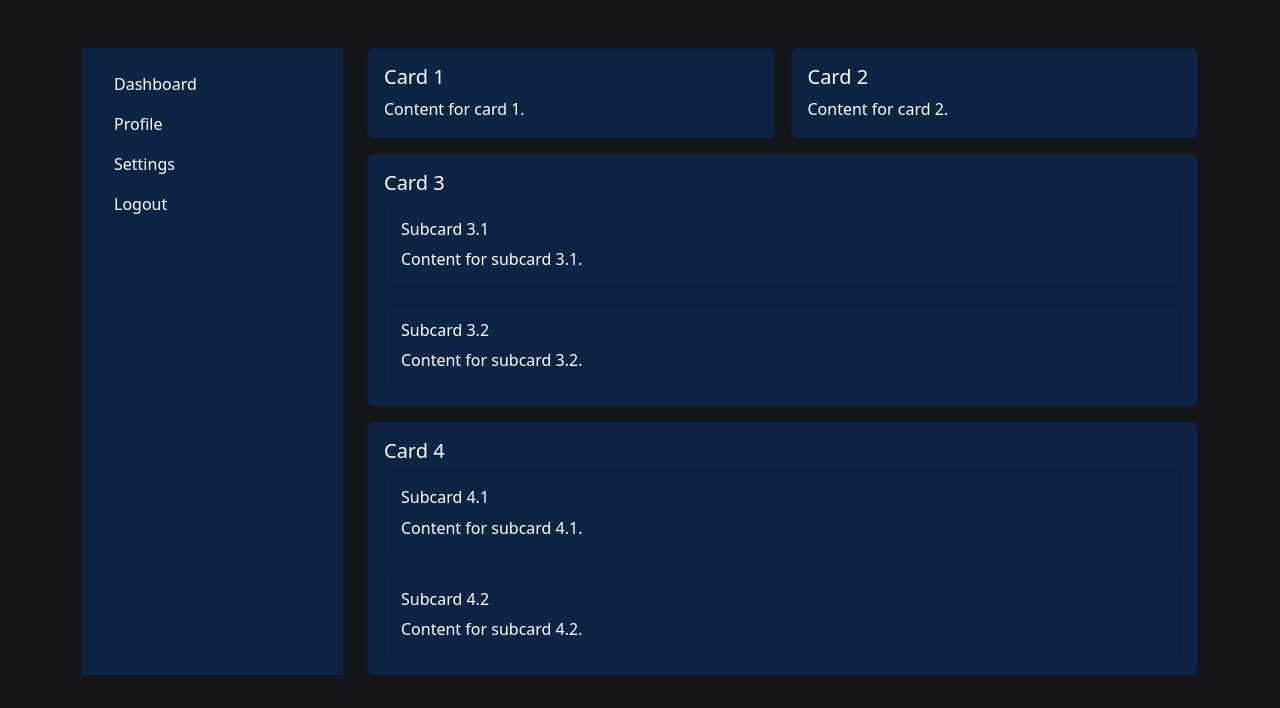
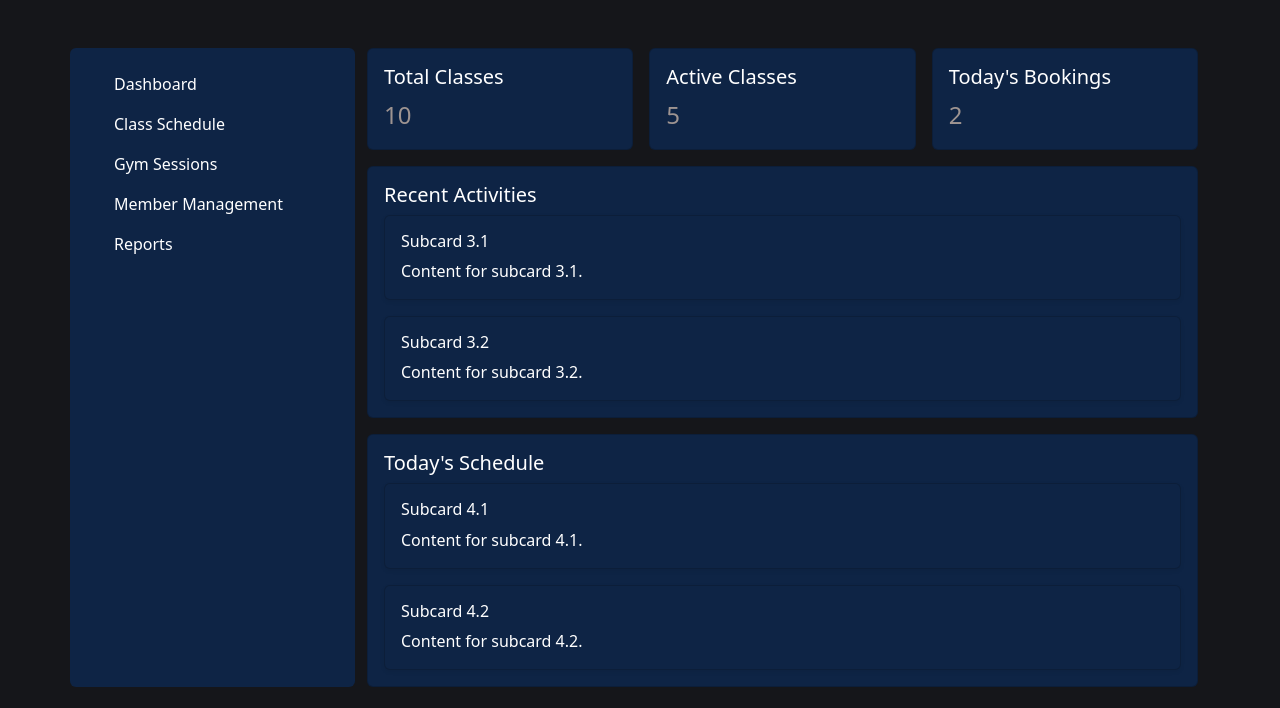
Before and after one commit to twapegg/beastmodeHQ, a PHP site: page /admin/dashboard.php in a window 1280 px wide. Shown: the part 92-800 px from the top of the page. Run offline with PHP 8.4, Linux system fonts and the light colour scheme.

Commit message:
updated dashboards

```diff
--- a/admin/dashboard.php
+++ b/admin/dashboard.php
@@ -56,44 +56,54 @@
     <main class="container mt-5">
         <div class="row">
             <!-- Sidebar -->
-            <div class="col-md-3">
-            <nav class="nav flex-column bg-primary p-3 h-100" style="height: 100vh;">
+            <div class="col-md-3 rounded bg-primary">
+            <nav class="nav flex-column p-3 h-100" style="height: 100vh;">
                 <a class="nav-link active text-light" href="#">Dashboard</a>
-                <a class="nav-link text-light" href="#">Profile</a>
-                <a class="nav-link text-light" href="#">Settings</a>
-                <a class="nav-link text-light" href="#">Logout</a>
+                <a class="nav-link text-light" href="#">Class Schedule</a>
+                <a class="nav-link text-light" href="#">Gym Sessions</a>
+                <a class="nav-link text-light" href="#">Member Management</a>
+                <a class="nav-link text-light" href="#">Reports</a>
             </nav>
             </div>
 
             <!-- Main Content -->
             <div class="col-md-9">
             <div class="row g-3">
-                <!-- Top Row: 1x2 -->
-                <div class="col-md-6">
-                <div class="card bg-primary text-light">
-                    <div class="card-body">
-                    <h5 class="card-title">Card 1</h5>
-                    <p class="card-text">Content for card 1.</p>
+                <!-- Top Row: 1x3 -->
+                <div class="col-md-4">
+                    <div class="card bg-primary text-light">
+                        <div class="card-body">
+                            <h5 class="card-title">Total Classes</h5>
+                            <p class="card-text text-secondary fs-4">10</p>
+                        </div>
                     </div>
                 </div>
-                </div>
-                <div class="col-md-6">
-                <div class="card bg-primary text-light">
-                    <div class="card-body">
-                    <h5 class="card-title">Card 2</h5>
-                    <p class="card-text">Content for card 2.</p>
+                <div class="col-md-4">
+                    <div class="card bg-primary text-light">
+                        <div class="card-body">
+                            <h5 class="card-title">Active Classes</h5>
+                            <p class="card-text text-secondary fs-4">5</p>
+                        </div>
                     </div>
                 </div>
+                <div class="col-md-4">
+                    <div class="card bg-primary text-light">
+                        <div class="card-body">
+                            <h5 class="card-title">Today's Bookings</h5>
+                            <p class="card-text text-secondary fs-4">2</p>
+                        </div>
+                    </div>
                 </div>
+
 
                 <!-- Middle Row: Card 3 -->
                 <div class="col-md-12">
                 <div class="card bg-primary text-light">
                     <div class="card-body">
-                    <h5 class="card-title">Card 3</h5>
+                    <h5 class="card-title">Recent Activities</h5>
                     <div class="row g-3">
                         <div class="col-md-12">
-                        <div class="card bg-primary text-light">
+                        <div class="card bg-primary shadow-sm text-light">
                             <div class="card-body">
                             <h6 class="card-title">Subcard 3.1</h6>
                             <p class="card-text">Content for subcard 3.1.</p>
@@ -101,7 +111,7 @@
                         </div>
                         </div>
                         <div class="col-md-12">
-                        <div class="card bg-primary text-light">
+                        <div class="card bg-primary shadow-sm text-light">
                             <div class="card-body">
                             <h6 class="card-title">Subcard 3.2</h6>
                             <p class="card-text">Content for subcard 3.2.</p>
@@ -117,10 +127,10 @@
                 <div class="col-md-12">
                 <div class="card bg-primary text-light">
                     <div class="card-body">
-                    <h5 class="card-title">Card 4</h5>
+                    <h5 class="card-title">Today's Schedule</h5>
                     <div class="row g-3">
                         <div class="col-md-12">
-                        <div class="card bg-primary text-light">
+                        <div class="card bg-primary shadow-sm text-light">
                             <div class="card-body">
                             <h6 class="card-title">Subcard 4.1</h6>
                             <p class="card-text">Content for subcard 4.1.</p>
@@ -128,7 +138,7 @@
                         </div>
                         </div>
                         <div class="col-md-12">
-                        <div class="card bg-primary text-light">
+                        <div class="card bg-primary shadow-sm text-light">
                             <div class="card-body">
                             <h6 class="card-title">Subcard 4.2</h6>
                             <p class="card-text">Content for subcard 4.2.</p>
```
Also changed, not shown: member/dashboard.php (+4 -8 lines), images/people.svg (deleted), images/person.svg (deleted).
